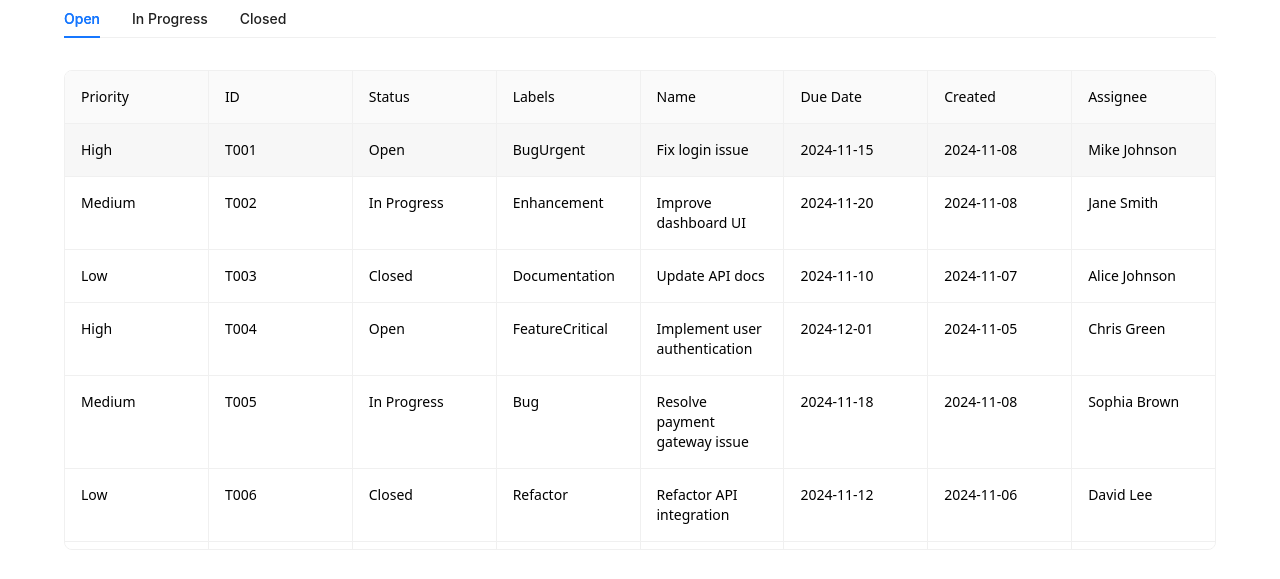
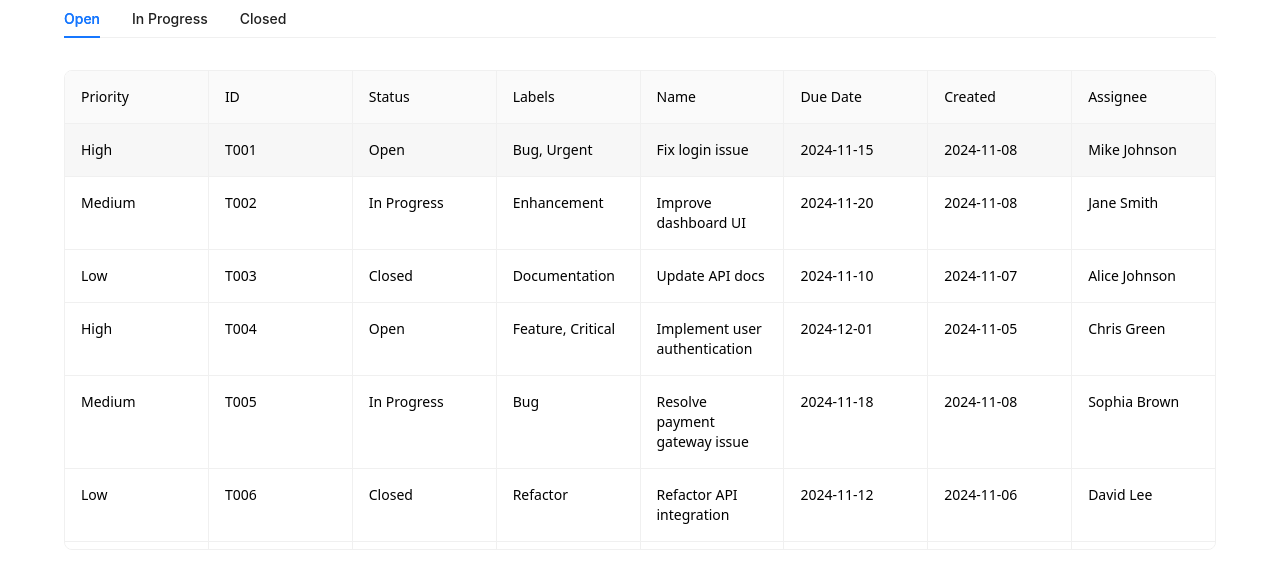
Before and after one commit to intVivek/superdm, a Next.js app: page / in a window 1280 px wide. Shown: the part 233-812 px from the top of the page. Built offline with nearby package versions, Linux system fonts and the light colour scheme.

Commit message:
fix: Table style 🔨

```diff
--- a/src/components/Table/Table.js
+++ b/src/components/Table/Table.js
@@ -3,7 +3,7 @@ import { twMerge } from "tailwind-merge";
 const Cell = ({ className, ...props }) => (
   <div
     className={
-      twMerge("flex-1 border-t text-grayInk p-4 text-sm border-gray100 border-l", className && className)
+      twMerge("flex-1 min-w-[120px] border-t text-grayInk p-4 text-sm border-gray100 border-l", className && className)
     }
     {...props}
   />
@@ -11,8 +11,8 @@ const Cell = ({ className, ...props }) => (
 
 const Table = ({ loading, columns, bodyRef, data }) => {
   return (
-    <div className="overflow-hidden border border-gray100  rounded-[8px] mt-4 h-max max-h-[60vh]">
-      <div className="overflow-auto bg-white overflow-x-hidden w-full h-max max-h-[60vh]">
+    <div className="overflow-hidden border border-gray100 rounded-[8px] mb-8 mt-4 h-max max-h-[60vh]">
+      <div className="overflow-auto bg-white w-full h-max max-h-[60vh]">
         <div className="bg-gray120 sticky top-0 z-10 flex">
           {columns.map((item, i) => (
             <Cell key={i} className={twMerge('font-medium', 'border-t-[0px]', i===0 && 'border-l-[0px]')}>{item.title}</Cell>
@@ -25,7 +25,7 @@ const Table = ({ loading, columns, bodyRef, data }) => {
             {data?.map((row, index) => {
               return (
                 <div tabIndex={0}  key={index} className={"flex arrow-navigation-row"}>
-                  {columns.map((item, i)=><Cell key={i} className={twMerge(i===0 && 'border-l-[0px]')}>{row[item.key]}</Cell>)}
+                  {columns.map(({render, key}, i)=><Cell key={i} className={twMerge(i===0 && 'border-l-[0px]')}>{render?render(row[key]):row[key]}</Cell>)}
                 </div>
               );
             })}
--- a/src/components/TicketsTable/TicketsTable.js
+++ b/src/components/TicketsTable/TicketsTable.js
@@ -680,6 +680,7 @@ const columns = [
   {
     title: "Labels",
     key: "labels",
+    render: (item) => item.reduce((a, c)=>a+", "+c)
   },
   {
     title: "Name",
```
